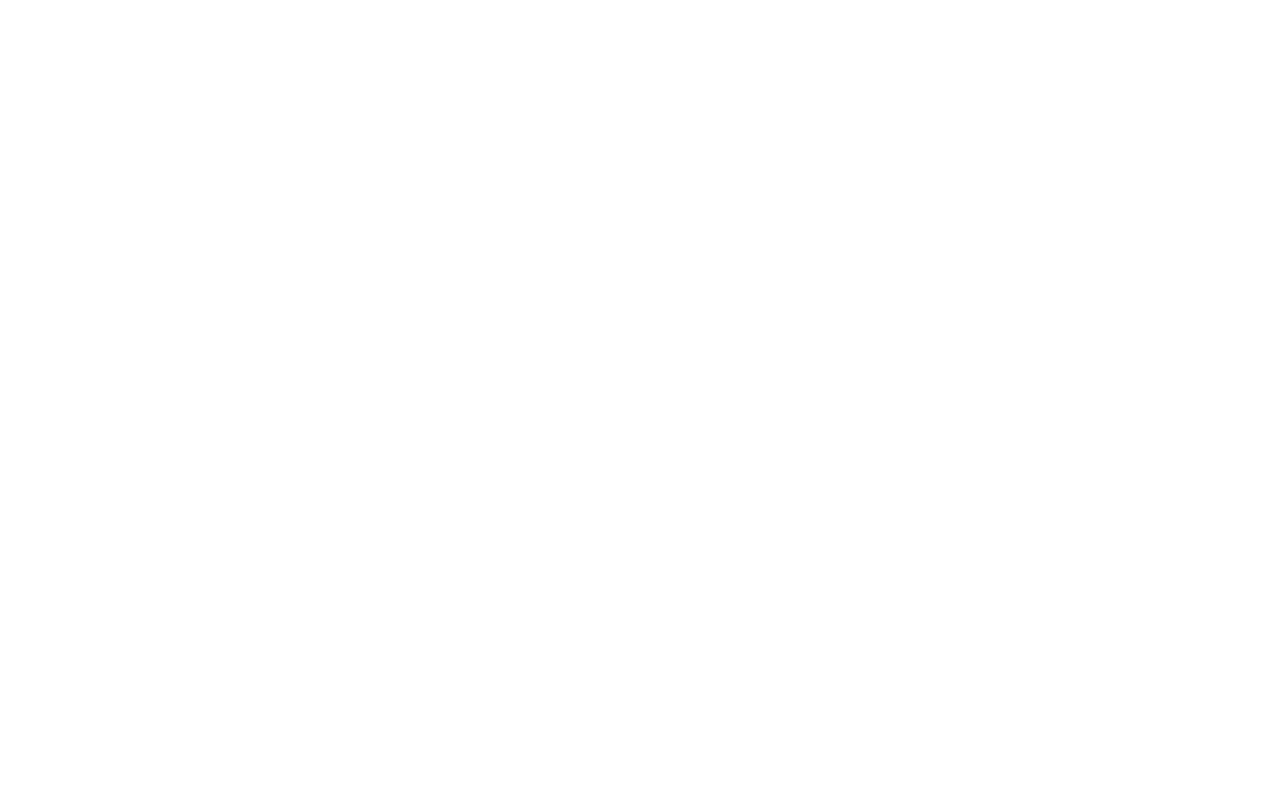
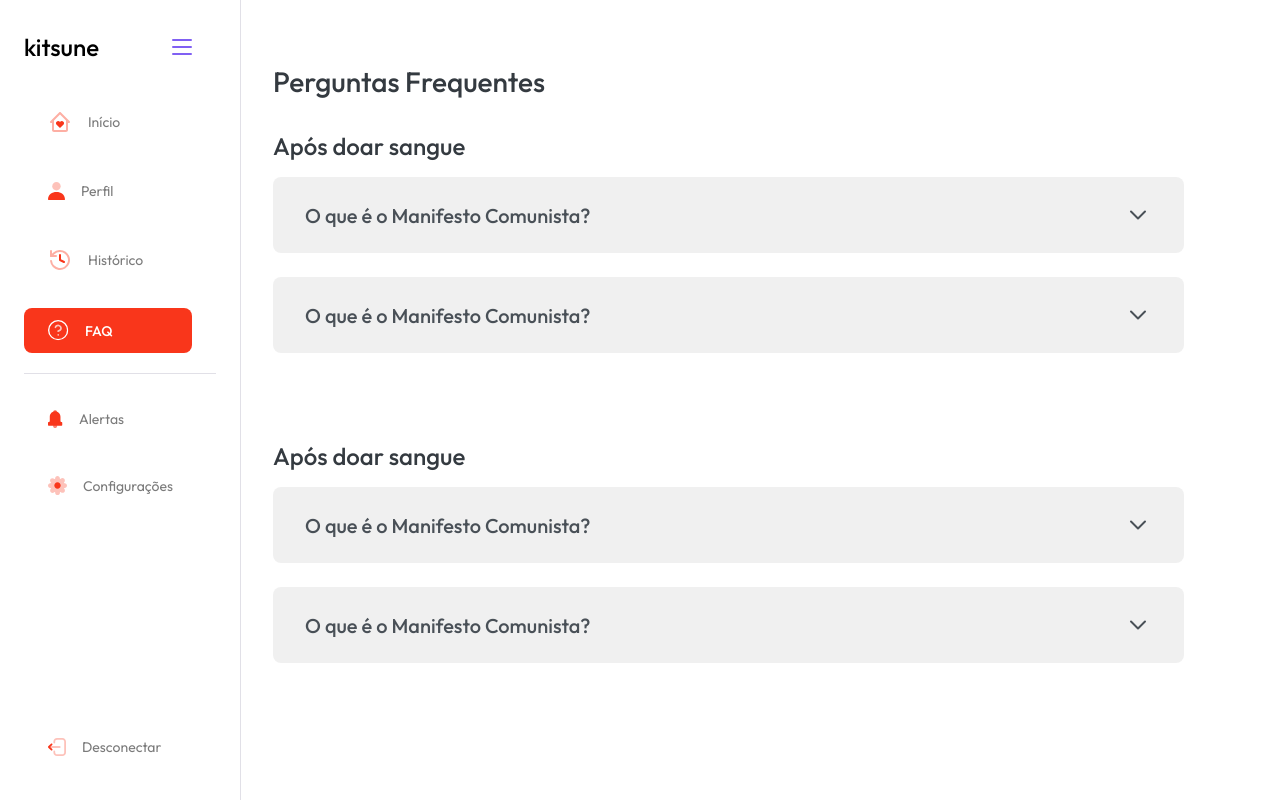
Before and after one commit to hibisco-enterprise/dashboard, a React (Create React App) app: page /donator/faq in a window 1280 px wide. Before the commit this address had no page. Built offline with nearby package versions, Linux system fonts and the light colour scheme.

Commit message:
Organizing folders according to user type

```diff
--- a/src/assets/css/style.css
+++ b/src/assets/css/style.css
@@ -494,6 +494,12 @@
     transition: 0.25s;
 }
 
+.minicard img {
+    height: 32px;
+    width: 32px;
+    margin-right: 24px;
+}
+
 
 /* @media (max-height: 700px) {
     .inicialBar{
--- a/src/components/Menu.jsx
+++ b/src/components/Menu.jsx
@@ -41,15 +41,15 @@
                         <img src={(props.selected !== "home") ? homeIcon : homeSelectedIcon} alt="Home Icon" />
                         <p>Início</p>
                     </div>
-                    <div className={(props.selected !== "profile") ? "menuOption" : "menuOption menuOptionSelected"} onClick={() => navigate("/profile")}>
+                    <div className={(props.selected !== "profile") ? "menuOption" : "menuOption menuOptionSelected"} onClick={() => navigate("/donator/profile")}>
                         <img src={(props.selected !== "profile") ? profileIcon : profileSelectedIcon} alt="Profile Icon" />
                         <p>Perfil</p>
                     </div>
-                    <div className={(props.selected !== "history") ? "menuOption" : "menuOption menuOptionSelected"} onClick={() => navigate("/history")}>
+                    <div className={(props.selected !== "history") ? "menuOption" : "menuOption menuOptionSelected"} onClick={() => navigate("/donator/history")}>
                         <img src={(props.selected !== "history") ? historyIcon : historySelectedIcon} alt="History Icon" />
                         <p>Histórico</p>
                     </div>
-                    <div className={(props.selected !== "faq") ? "menuOption" : "menuOption menuOptionSelected"} onClick={() => navigate("/faq")}>
+                    <div className={(props.selected !== "faq") ? "menuOption" : "menuOption menuOptionSelected"} onClick={() => navigate("/donator/faq")}>
                         <img src={(props.selected !== "faq") ? faqIcon : faqSelectedIcon} alt="FAQ Icon" />
                         <p>FAQ</p>
                     </div>
--- a/src/pages/FAQ.jsx
+++ b/src/pages/donator/FAQ.jsx
@@ -1,6 +1,6 @@
 import React from 'react';
-import {MenuDonator} from '../components/Menu';
-import Question from '../components/Question';
+import {MenuDonator} from '../../components/Menu';
+import Question from '../../components/Question';
 
 export default function FAQ(props) {
 
--- a/src/pages/History.jsx
+++ b/src/pages/donator/History.jsx
@@ -1,7 +1,7 @@
 import React, {useState, useEffect} from "react";
-import {MenuDonator} from "../components/Menu";
-import StyledChart from "../components/StyledCharts";
-import {CardDonation} from "../components/MiniCard"
+import {MenuDonator} from "../../components/Menu";
+import StyledChart from "../../components/StyledCharts";
+import {CardDonation} from "../../components/MiniCard"
 
 export default function History() {
 
--- a/src/pages/Index.jsx
+++ b/src/pages/donator/Index.jsx
@@ -1,5 +1,5 @@
 import React from "react";
-import {MenuDonator} from "../components/Menu";
+import {MenuDonator} from "../../components/Menu";
 
 export default function Index() {
 
--- a/src/routes.jsx
+++ b/src/routes.jsx
@@ -1,23 +1,24 @@
 import React from "react";
 import {BrowserRouter, Routes, Route} from "react-router-dom";
 
-import Index from "./pages/Index"
 import Login from "./pages/Login"
 import SignUp from "./pages/SignUp"
-import Profile from "./pages/Profile"
-import History from "./pages/History"
-import FAQ from "./pages/FAQ"
+import Index from "./pages/donator/Index"
+import Profile from "./pages/donator/Profile"
+import History from "./pages/donator/History"
+import FAQ from "./pages/donator/FAQ"
 
 export default function RoutesComponent() {
     return(
         <BrowserRouter>
             <Routes>
-                <Route path="/" element={<Index/>}/>
                 <Route path="/login" element={<Login/>}/>
                 <Route path="/signup" element={<SignUp/>}/>
-                <Route path="/profile" element={<Profile/>}/>
-                <Route path="/history" element={<History/>}/>
-                <Route path="/faq" element={<FAQ/>}/>
+
+                <Route path="/" element={<Index/>}/>
+                <Route path="/donator/profile" element={<Profile/>}/>
+                <Route path="/donator/history" element={<History/>}/>
+                <Route path="/donator/faq" element={<FAQ/>}/>
             </Routes>
         </BrowserRouter>
     );
```
Also changed, not shown: src/pages/donator/Profile.jsx (renamed from src/pages/Profile.jsx, +6 -6 lines), src/pages/hospital/History.jsx (added).
